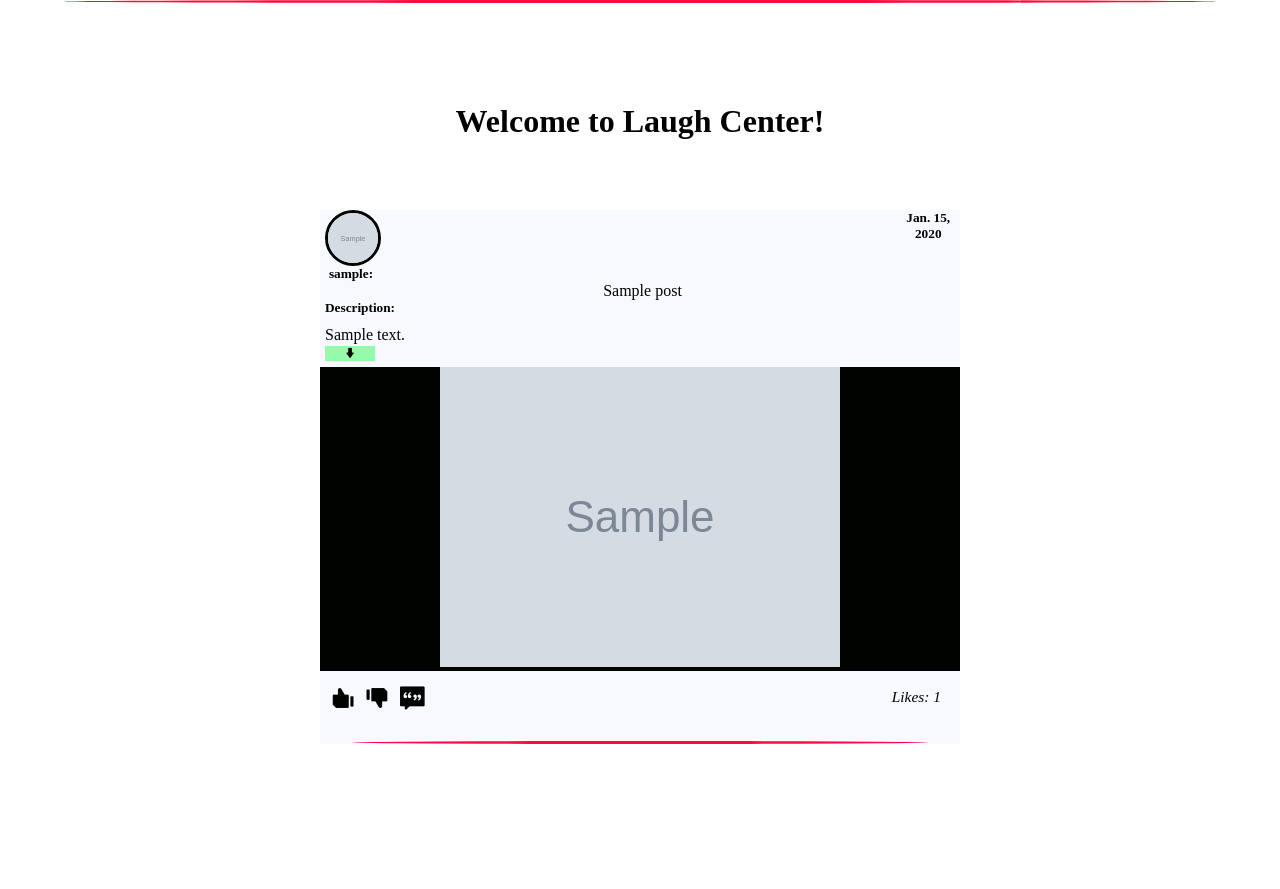
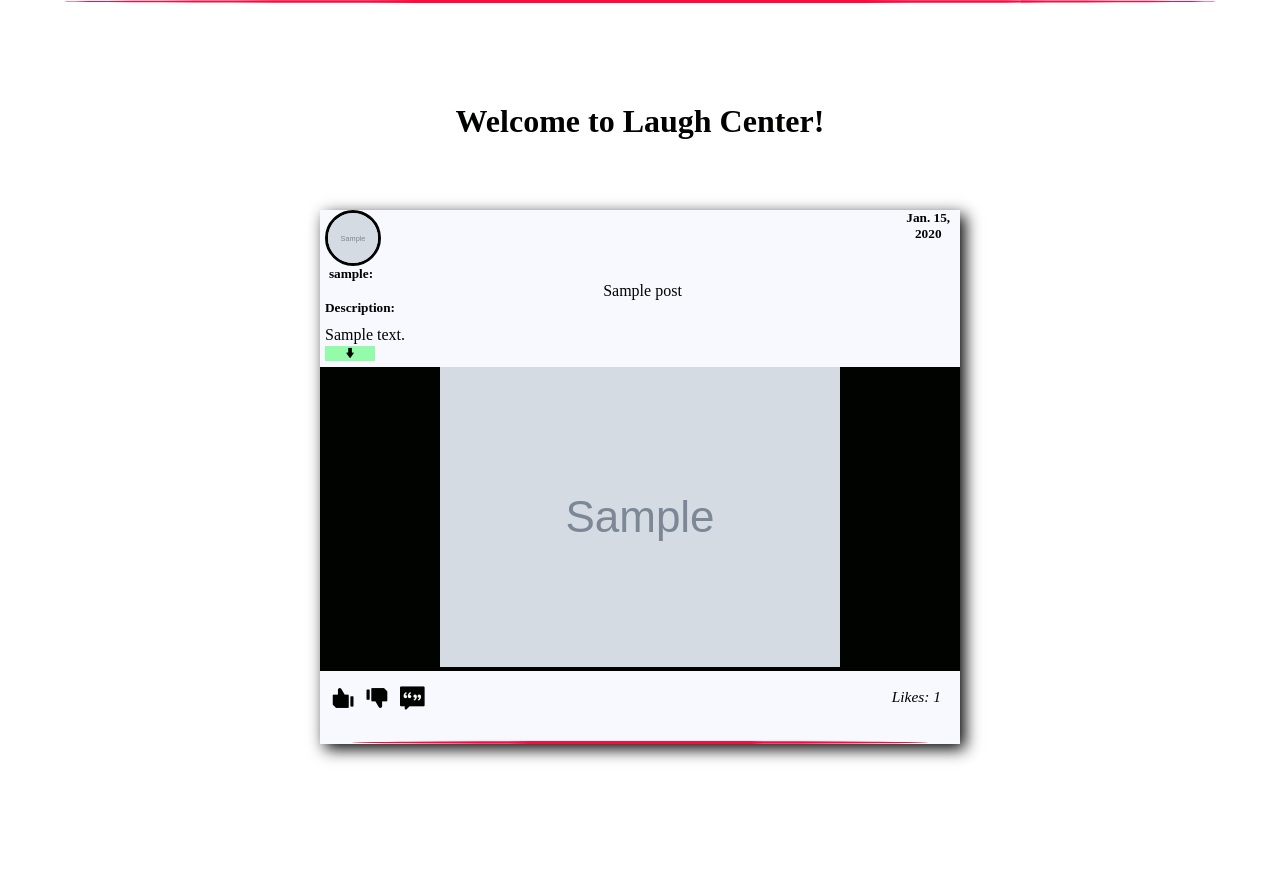
Before and after one commit to samer25/SoftUniProject, a Django app: page /posts/allposts/ in a window 1280 px wide. Shown: the part 40-929 px from the top of the page. Run offline with Django 3.2, Linux system fonts and the light colour scheme; tables that the repository leaves empty hold one stand-in row (values such as "Sample post"); grey boxes marked "Sample" are stand-in pictures.

Commit message:
Adding shadows style in post class

```diff
--- a/static/css/posts.css
+++ b/static/css/posts.css
@@ -18,6 +18,8 @@
 .posts {
     margin-top: 50px;
     background-color: ghostwhite;
+    box-shadow: 5px 5px 15px #000300;
+
 }
 
 .like-level1, .dislike-level1, .share, .comment {
```
